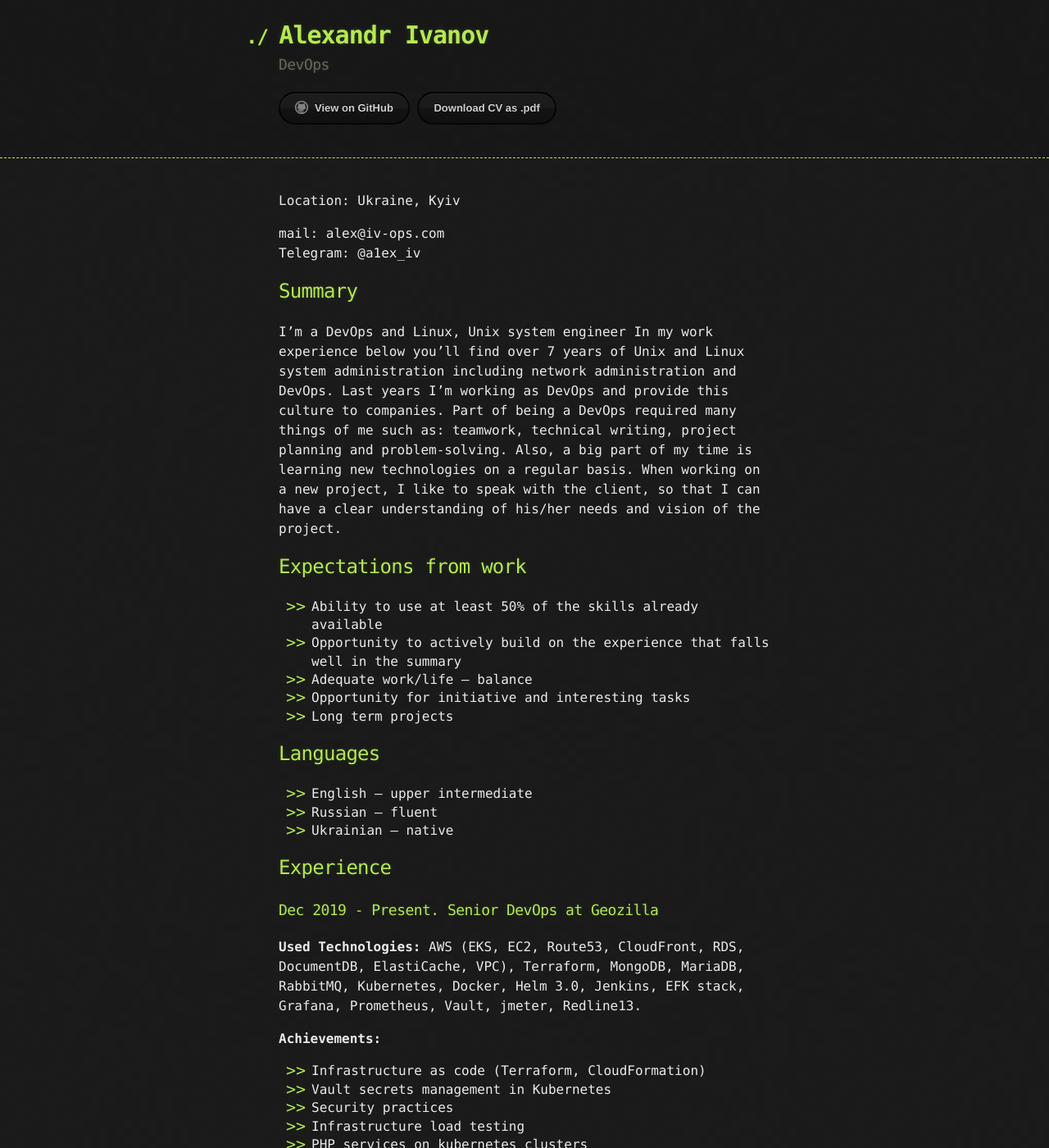
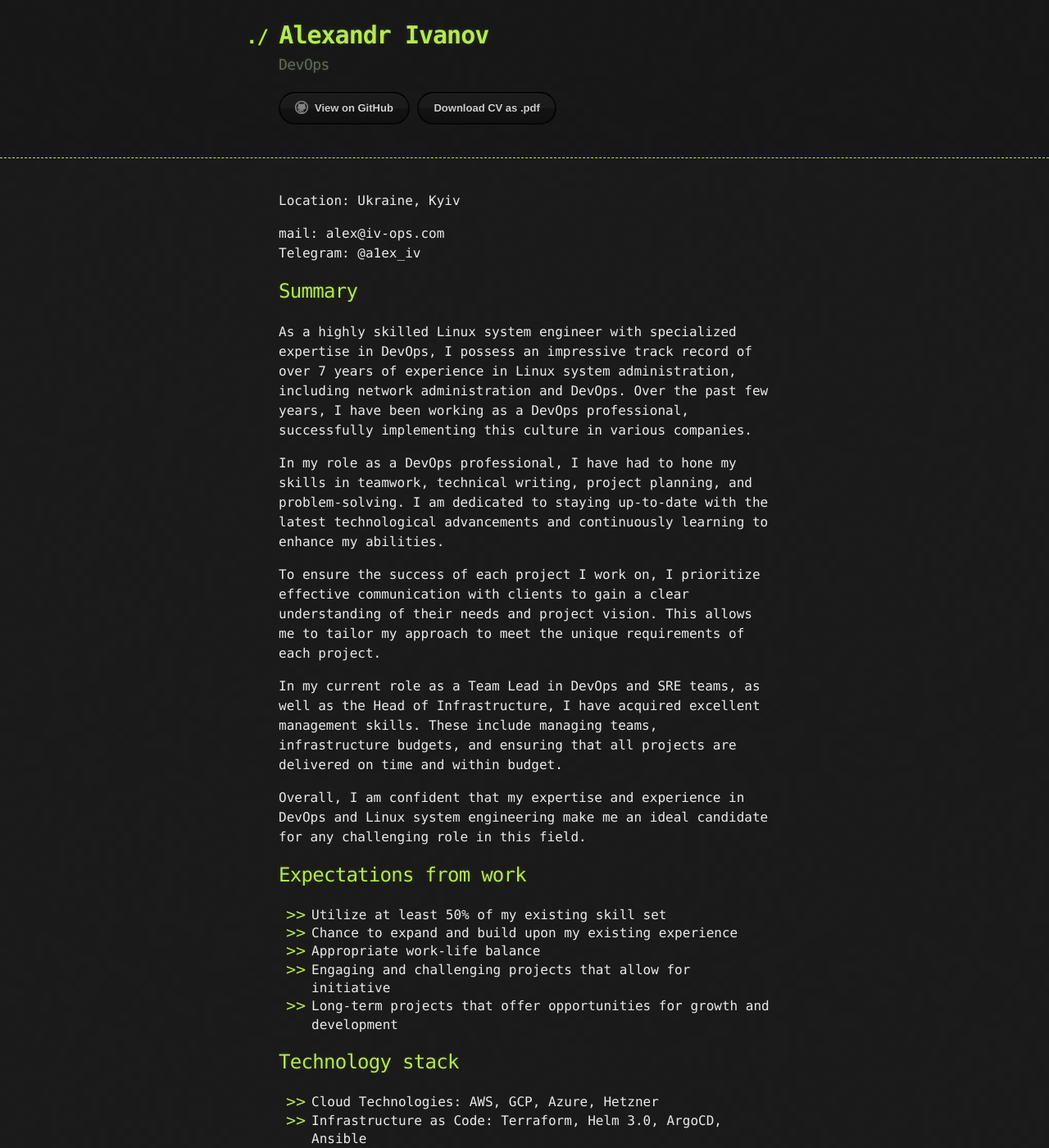
Before and after one commit to ivanovUA/ivanovua.github.io, a Jekyll site: the page built from index.md, in a window 1280 px wide and 1400 px high. Shown: the whole window at 82% size. Built offline with Jekyll 4.4.1, drawn with Linux system fonts in a browser that asks for light colours; some of the changed text lies outside the part shown.

Commit message:
update CV

```diff
--- a/index.md
+++ b/index.md
@@ -7,15 +7,35 @@ Location: Ukraine, Kyiv
 mail: alex@iv-ops.com
 Telegram: @a1ex_iv
 ## Summary
-I'm a DevOps and Linux, Unix system engineer
-In my work experience below you'll find over 7 years of Unix and Linux system administration including network administration and DevOps. Last years I'm working as DevOps and provide this culture to companies. Part of being a DevOps required many things of me such as: teamwork, technical writing, project planning and problem-solving. Also, a big part of my time is learning new technologies on a regular basis. When working on a new project, I like to speak with the client, so that I can have a clear understanding of his/her needs and vision of the project.
+As a highly skilled Linux system engineer with specialized expertise in DevOps, I possess an impressive track record of over 7 years of experience in Linux system administration, including network administration and DevOps. Over the past few years, I have been working as a DevOps professional, successfully implementing this culture in various companies.<br>
+
+In my role as a DevOps professional, I have had to hone my skills in teamwork, technical writing, project planning, and problem-solving. I am dedicated to staying up-to-date with the latest technological advancements and continuously learning to enhance my abilities. <br>
+
+To ensure the success of each project I work on, I prioritize effective communication with clients to gain a clear understanding of their needs and project vision. This allows me to tailor my approach to meet the unique requirements of each project. <br>
+
+In my current role as a Team Lead in DevOps and SRE teams, as well as the Head of Infrastructure, I have acquired excellent management skills. These include managing teams, infrastructure budgets, and ensuring that all projects are delivered on time and within budget.<br>
+
+Overall, I am confident that my expertise and experience in DevOps and Linux system engineering make me an ideal candidate for any challenging role in this field.
 
 ## Expectations from work
-  * Ability to use at least 50% of the skills already available
-  * Opportunity to actively build on the experience that falls well in the summary
-  * Adequate work/life — balance
-  * Opportunity for initiative and interesting tasks
-  * Long term projects
+  * Utilize at least 50% of my existing skill set
+  * Chance to expand and build upon my existing experience
+  * Appropriate work-life balance
+  * Engaging and challenging projects that allow for initiative
+  * Long-term projects that offer opportunities for growth and development
+
+## Technology stack
+  * Cloud Technologies: AWS, GCP, Azure, Hetzner
+  * Infrastructure as Code: Terraform, Helm 3.0, ArgoCD, Ansible
+  * Languages: Go, Python, Bash
+  * Databases: MongoDB, MySQL, PostgreSQL, Memcached, Redis
+  * Messaging: RabbitMQ, Kafka
+  * Monitoring and Logging: EFK/ELK stack, Grafana, Prometheus, Nagios, NewRelic
+  * Containerization: Docker, Containerd, Kubernetes
+  * CI/CD Tools: Jenkins, BitbucketCI, GitlabCI, Artifactory, Github Actions, CircleCI
+  * Security: Hashicorp Vault, DefectoDojo, trivy, OpenVPN, LDAP
+  * Web Servers and Load Balancers: Nginx, Apache2, Varnish
+  * Other Tools: crypto-nodes, jmeter, Redline13, Crashlytics
 
 ## Languages
   * English — upper intermediate
@@ -24,7 +44,8 @@ In my work experience below you'll find over 7 years of Unix and Linux system ad
 
 ## Experience
 
-### Dec 2019 - Present. Senior DevOps at Geozilla
+### Mar 2021 - Present. Team Lead DevOps/SRE. Head of Infrastructure at GeoZilla
+### Dec 2019 - Mar 2021. Senior DevOps at Geozilla
 **Used Technologies:** AWS (EKS, EC2, Route53, CloudFront, RDS, DocumentDB, ElastiCache, VPC), Terraform, MongoDB, MariaDB, RabbitMQ, Kubernetes, Docker, Helm 3.0, Jenkins, EFK stack, Grafana, Prometheus, Vault, jmeter, Redline13.
 
 **Achievements:**
```
